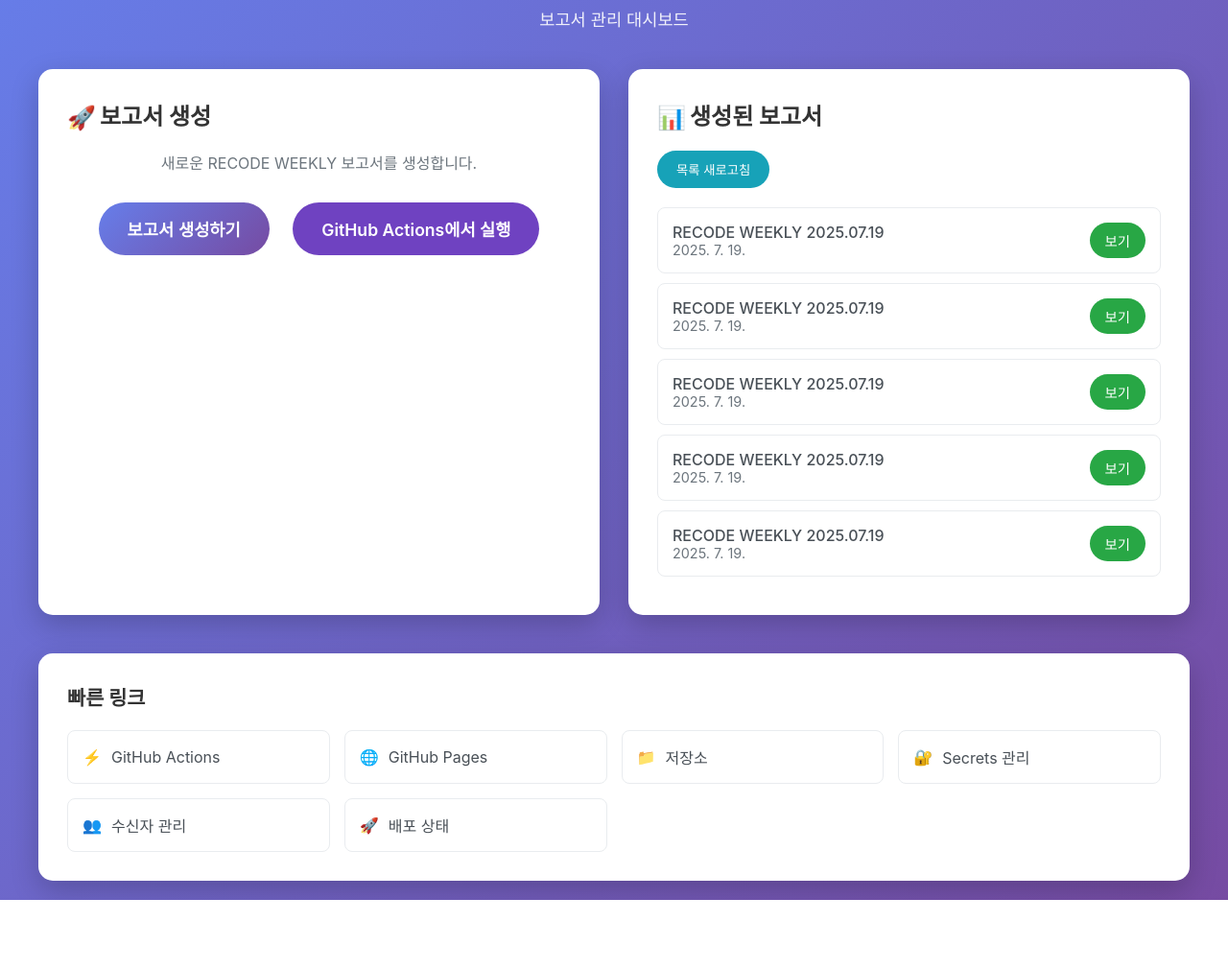
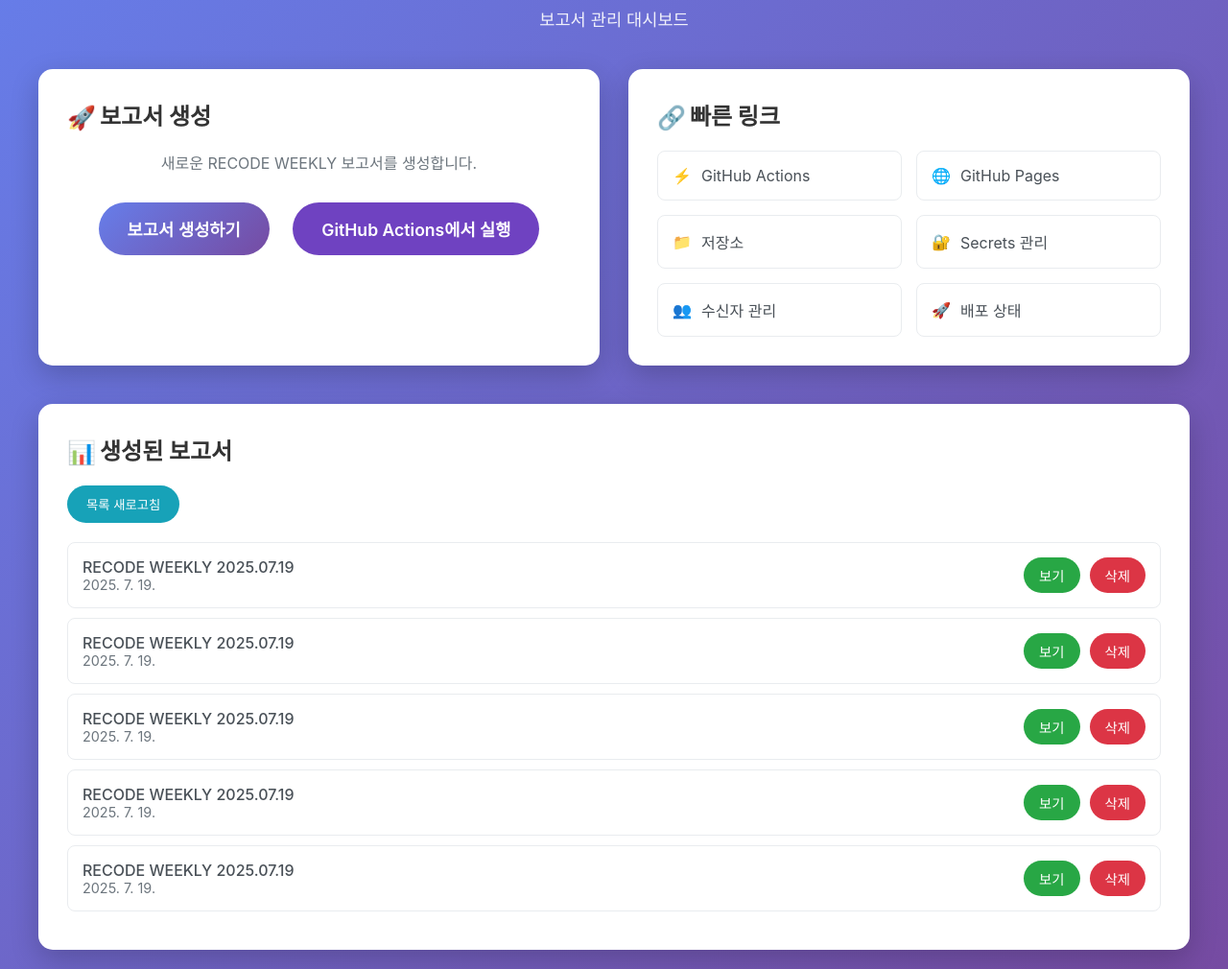
Before and after one commit to psykim/recode-weekly-automation, a plain HTML site: page web/dashboard.html in a window 1280 px wide. Shown: the part 72-1082 px from the top of the page at 96% size. Before the commit the page ends 1010 px from the top, so only its background shows below. Drawn offline with Linux system fonts and the light colour scheme.

Commit message:
Improve dashboard layout and add delete functionality
- Rearrange layout: report generation and quick links side by side
- Move generated reports section below
- Add delete button next to each report (UI only for now)
- Improve overall user experience with better organization

```diff
--- a/web/dashboard.html
+++ b/web/dashboard.html
@@ -163,6 +163,11 @@
             color: #6c757d;
         }
 
+        .report-actions {
+            display: flex;
+            gap: 10px;
+        }
+
         .view-btn {
             background: #28a745;
             color: white;
@@ -177,6 +182,21 @@
 
         .view-btn:hover {
             background: #218838;
+        }
+
+        .delete-btn {
+            background: #dc3545;
+            color: white;
+            border: none;
+            padding: 8px 16px;
+            border-radius: 20px;
+            cursor: pointer;
+            font-size: 0.9rem;
+            transition: background-color 0.2s ease;
+        }
+
+        .delete-btn:hover {
+            background: #c82333;
         }
 
         .refresh-btn {
@@ -194,7 +214,7 @@
             background: #138496;
         }
 
-        .links-section {
+        .reports-section {
             background: white;
             border-radius: 15px;
             padding: 30px;
@@ -202,10 +222,13 @@
             margin-top: 30px;
         }
 
-        .links-section h3 {
+        .reports-section h2 {
             color: #333;
             margin-bottom: 20px;
-            font-size: 1.3rem;
+            font-size: 1.5rem;
+            display: flex;
+            align-items: center;
+            gap: 10px;
         }
 
         .link-grid {
@@ -288,20 +311,9 @@
 
             <div class="card">
                 <h2>
-                    <span class="icon">📊</span>
-                    생성된 보고서
+                    <span class="icon">🔗</span>
+                    빠른 링크
                 </h2>
-                <button class="refresh-btn" onclick="loadReports()">
-                    목록 새로고침
-                </button>
-                <div id="reportsList" class="reports-list">
-                    <div class="no-reports">보고서를 불러오는 중...</div>
-                </div>
-            </div>
-        </div>
-
-        <div class="links-section">
-            <h3>빠른 링크</h3>
                 <div class="link-grid">
                     <a href="https://github.com/psykim/recode-weekly-automation/actions" target="_blank" class="link-item">
                         <span class="link-icon">⚡</span>
@@ -331,6 +343,20 @@
             </div>
         </div>
 
+        <div class="reports-section">
+            <h2>
+                <span class="icon">📊</span>
+                생성된 보고서
+            </h2>
+            <button class="refresh-btn" onclick="loadReports()">
+                목록 새로고침
+            </button>
+            <div id="reportsList" class="reports-list">
+                <div class="no-reports">보고서를 불러오는 중...</div>
+            </div>
+        </div>
+    </div>
+
     <script>
         // GitHub API를 통해 보고서 목록 가져오기
         async function loadReports() {
@@ -346,13 +372,16 @@
                     return;
                 }
 
-                reportsList.innerHTML = reports.map(report => `
-                    <div class="report-item">
+                reportsList.innerHTML = reports.map((report, index) => `
+                    <div class="report-item" id="report-${index}">
                         <div>
                             <div class="report-name">${report.name}</div>
                             <div class="report-date">${report.date}</div>
                         </div>
+                        <div class="report-actions">
                             <a href="${report.url}" target="_blank" class="view-btn">보기</a>
+                            <button class="delete-btn" onclick="deleteReport('${report.filename || report.url.split('/').pop()}', ${index})">삭제</button>
+                        </div>
                     </div>
                 `).join('');
             } catch (error) {
@@ -381,7 +410,8 @@
                         reports.push({
                             name: report.title,
                             date: date.toLocaleDateString('ko-KR'),
-                            url: `${baseUrl}${report.filename}`
+                            url: `${baseUrl}${report.filename}`,
+                            filename: report.filename
                         });
                     });
 
@@ -419,7 +449,8 @@
                         reports.push({
                             name: `RECODE WEEKLY ${date.toLocaleDateString('ko-KR')}`,
                             date: date.toLocaleDateString('ko-KR'),
-                            url: `${baseUrl}${filename}`
+                            url: `${baseUrl}${filename}`,
+                            filename: filename
                         });
                     }
                 });
@@ -502,6 +533,41 @@
 
         // 2분마다 워크플로우 상태 확인
         setInterval(checkWorkflowStatus, 120000);
+
+        // 보고서 삭제 함수
+        async function deleteReport(filename, index) {
+            if (!confirm(`정말로 "${filename}" 보고서를 삭제하시겠습니까?`)) {
+                return;
+            }
+
+            // DOM에서 즉시 제거 (UX 개선)
+            const reportElement = document.getElementById(`report-${index}`);
+            if (reportElement) {
+                reportElement.style.opacity = '0.5';
+                reportElement.style.pointerEvents = 'none';
+            }
+
+            try {
+                // 서버에 삭제 요청 보내기
+                // 주의: 실제로는 서버측 API가 필요합니다.
+                // GitHub API를 사용하여 파일을 삭제하려면 인증이 필요합니다.
+
+                alert(`"${filename}" 보고서가 삭제되었습니다.\n\n(주의: 실제 파일 삭제는 서버 권한이 필요합니다. 현재는 UI에서만 제거됩니다.)`);
+
+                // 보고서 목록 새로고침
+                loadReports();
+
+            } catch (error) {
+                console.error('Error deleting report:', error);
+                alert('보고서 삭제 중 오류가 발생했습니다.');
+
+                // 오류 발생 시 원래 상태로 복구
+                if (reportElement) {
+                    reportElement.style.opacity = '1';
+                    reportElement.style.pointerEvents = 'auto';
+                }
+            }
+        }
     </script>
 </body>
 </html>
```
Lines whose indentation alone changed are shown as unchanged.
